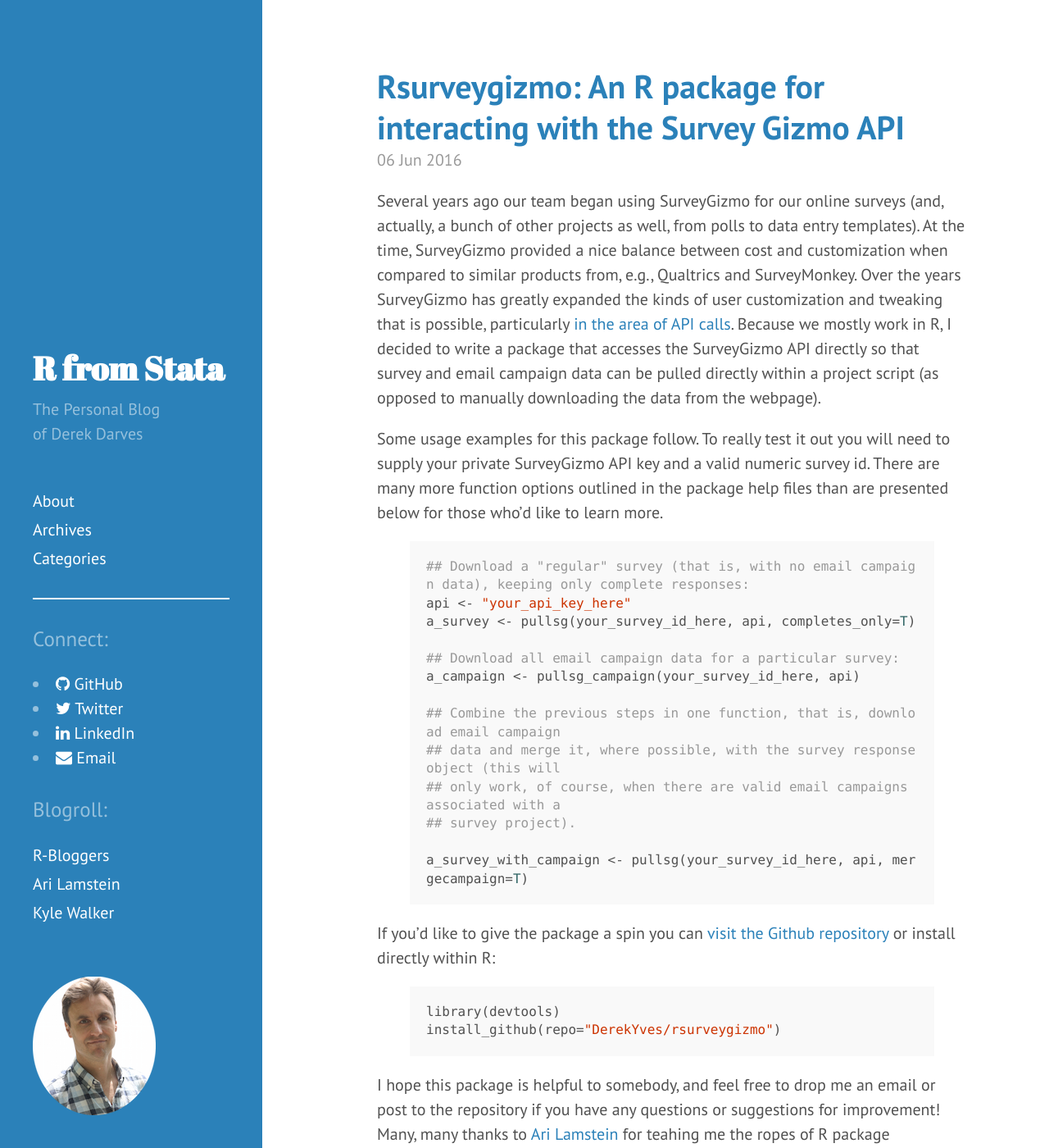
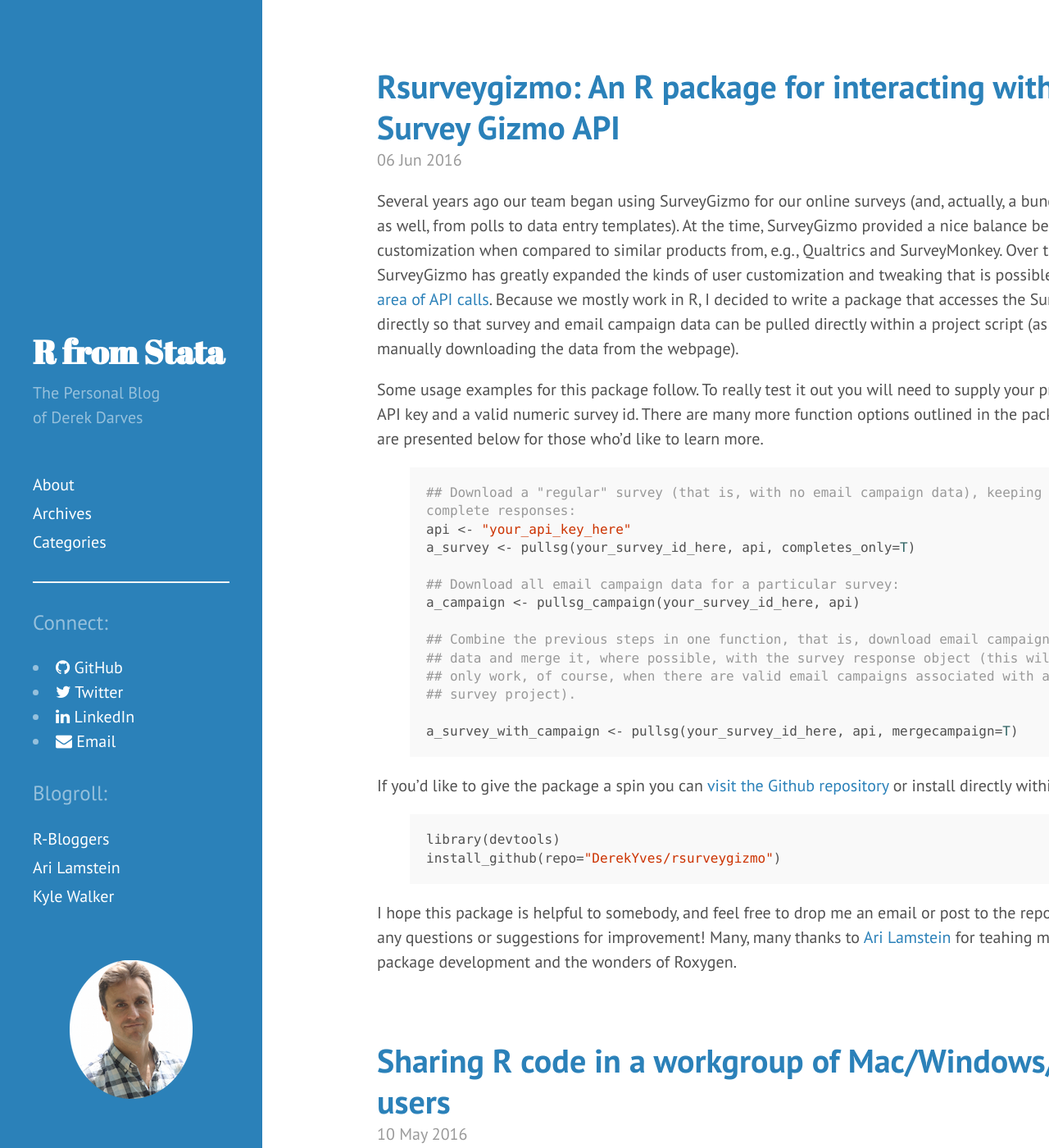
Before and after one commit to DerekYves/DerekYves.github.io, a Jekyll site: the page built from index.html, in a window 1280 px wide and 1400 px high. Shown: the whole window at 82% size. Built offline with Jekyll 4.4.1, drawn with Linux system fonts in a browser that asks for light colours; nearby versions of some CDN libraries; comment, search, counter and statistics services are not loaded.

Commit message:
css updates

```diff
--- a/_includes/sidebar.html
+++ b/_includes/sidebar.html
@@ -51,7 +51,7 @@
       <a class="sidebar-nav-item" href="http://www.r-bloggers.com/">R-Bloggers</a>
       <a class="sidebar-nav-item" href="http://www.arilamstein.com/">Ari Lamstein</a>
       <a class="sidebar-nav-item" href="http://walkerke.github.io/">Kyle Walker</a>
-	<br>	<br>      <img src="{{ site.baseurl }}/images/dd.png">
+	<br>	<br>    <center><img src="{{ site.baseurl }}/images/dd.png"></center>
     </nav>
 </div>
 </div>
--- a/public/css/hyde.css
+++ b/public/css/hyde.css
@@ -109,7 +109,7 @@ a.sidebar-nav-item:focus {
   .sidebar-sticky {
     position: absolute;
     right:  1rem;
-    bottom: 1rem;
+    bottom: 2rem;
     left:   1rem;
   }
 }
--- a/public/css/poole.css
+++ b/public/css/poole.css
@@ -168,15 +168,17 @@ pre {
   line-height: 1.4;
   white-space: pre;
   white-space: pre-wrap;
-  word-break: break-all;
-  word-wrap: break-word;
+/*  word-break: break-all;
+  word-wrap: break-word; */
   background-color: #f9f9f9;
+  overflow: auto;
 }
 pre code {
   padding: 0;
   font-size: 100%;
   color: inherit;
   background-color: transparent;
+
 }
 
 /* Pygments via Jekyll */
@@ -331,6 +333,8 @@ tbody tr:nth-child(odd) th {
 .page,
 .post {
   margin-bottom: 4em;
+  width: 1000px;
+
 }
 
 /* Blog post or page title */
```
Also changed, not shown: 13 other files.
